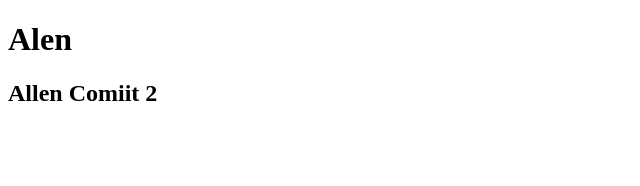
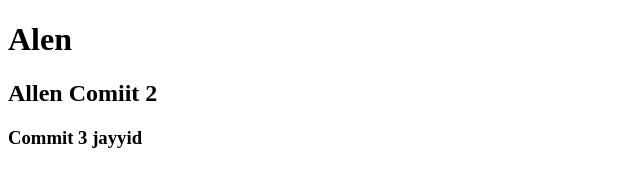
Before and after one commit to Jayyiddd/web-lms, a plain HTML site: page index.html in a window 1280 px wide. Shown: the whole page, without its empty margins (0-640 px from the left). Drawn offline with Linux system fonts and the light colour scheme.

Commit message:
traimimg commit

```diff
--- a/index.html
+++ b/index.html
@@ -10,6 +10,7 @@
 <body>
     <h1>Alen</h1>
     <h2>Allen Comiit 2</h2>
+    <h3>Commit 3 jayyid</h3>
 </body>
 
 </html>
```
